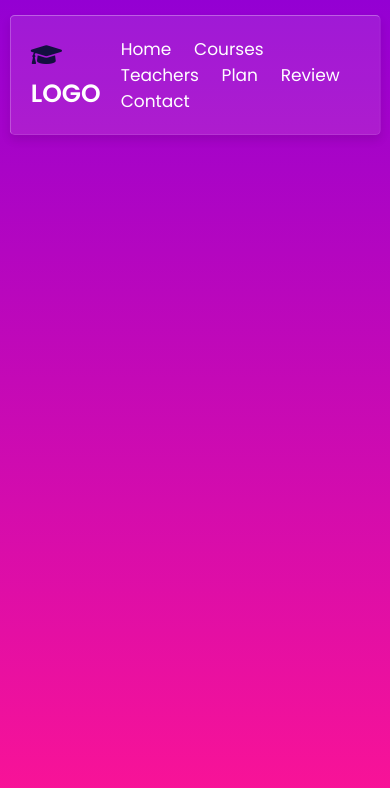
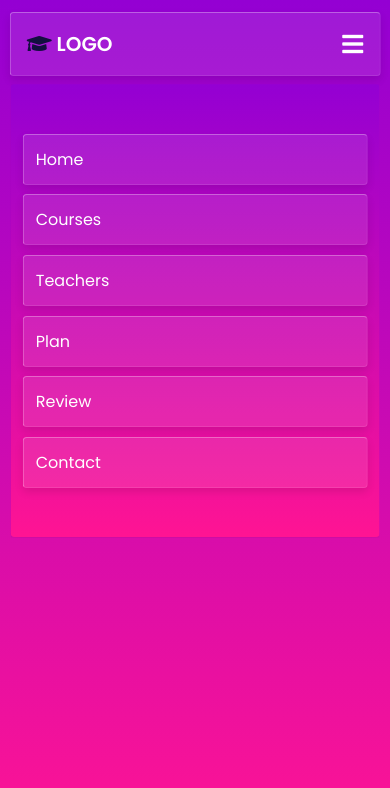
Before and after one commit to ChristianWare/eLearn, a plain HTML site: page index.html in a window 390 px wide. Drawn offline with Linux system fonts and the light colour scheme; files whose address does not match are found by name.

Commit message:
Media Queries

```diff
--- a/index.html
+++ b/index.html
@@ -35,9 +35,11 @@
       <a href="#review">Review</a>
       <a href="#contact">Contact</a>
   </nav>
+
+  <div id='menu-btn' class="fas fa-bars"></div>
 </header>
 
-
+<!-- Header Section Ends -->
 
 
 
--- a/style.css
+++ b/style.css
@@ -81,3 +81,68 @@ html {
 .header .navbar a:hover{
     color: var(--black);
 }
+
+#menu-btn {
+    font-size: 3rem;
+    cursor: pointer;
+    color: var(--white);
+    display: none;
+}
+
+
+
+
+
+
+
+
+
+
+
+
+/* media queries */
+@media (max-width: 991px) {
+    html {
+        font-size: 55%;
+    }
+}
+
+@media (max-width: 768px) {
+    #menu-btn {
+        display: initial;
+    }
+
+    .header .navbar {
+        position: absolute;
+        top: 115%;
+        left: 0;
+        right: 0;
+        background: var(--gradient);
+        border-radius: .5rem;
+        transition: .3s linear;
+        box-shadow: var(--box-shadow);
+        padding: 5rem 1.5rem;
+        clip-path: polygon(0 0, 100% 0, 100% 100%, 0% 100%);
+    }
+
+     .header .navbar a {
+         font-size: 2rem;
+         display: block;
+         background: var(--background);
+         border-radius: .5rem;
+         margin: 1.2rem 0;
+         padding: 1.5rem;
+         border: var(--border);
+         border-top: var(--border-top);
+         border-left: var(--border-left);
+         box-shadow: var(--box-shadow);
+     }
+
+
+}
+
+@media (max-width: 450px) {
+    html {
+        font-size: 50%;
+    }
+}
```
